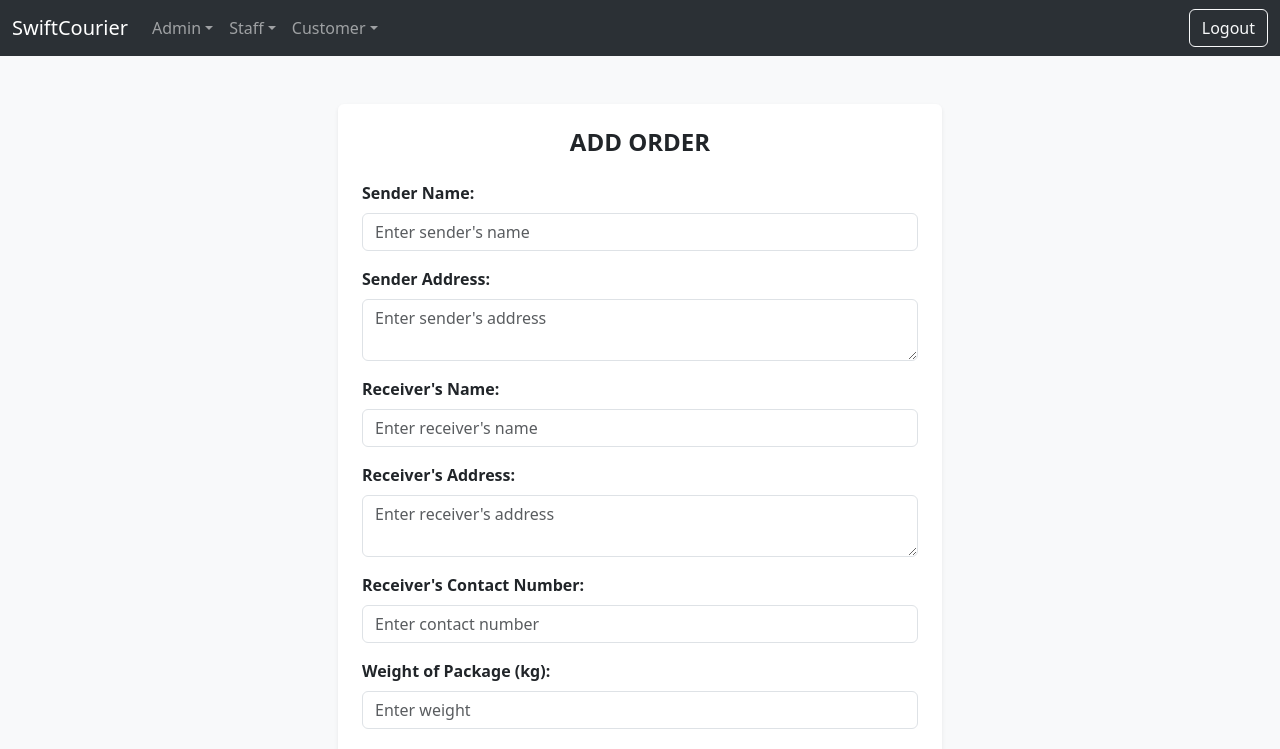
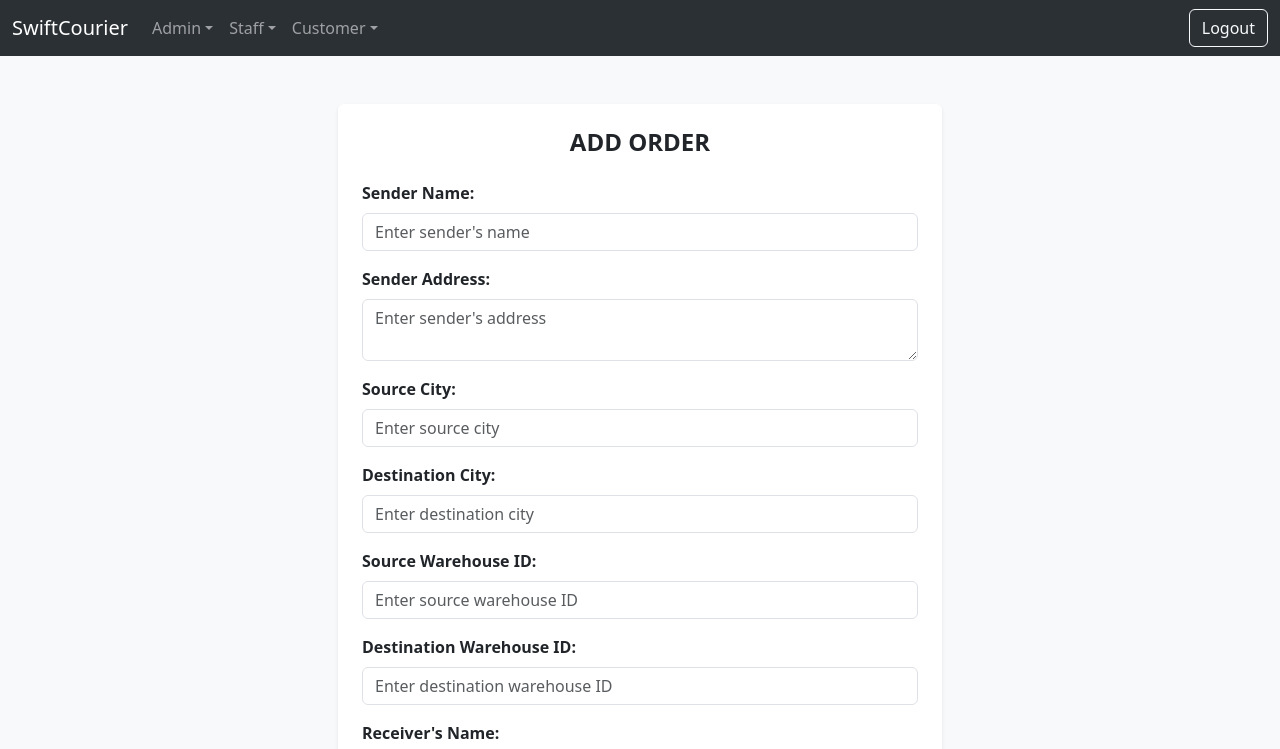
Before and after one commit to thesahilganbhoj/SwiftCourier, a React (Vite) app in the folder Frontend/: page /customer/add-courier in a window 1280 px wide. Shown: the top 749 px of the page. Built offline with nearby package versions, Linux system fonts and the light colour scheme.

Commit message:
frontend changes for add order page

```diff
--- a/Frontend/src/pages/AddCourier.jsx
+++ b/Frontend/src/pages/AddCourier.jsx
@@ -1,58 +1,212 @@
-// import React from 'react'
- import Navbar from '../components/Navbar'
+import React, { useState } from "react";
+import Navbar from "../components/Navbar";
+import { addOrder } from "../services/customer_order";
 
+export default function AddCourier() {
+  const [formData, setFormData] = useState({
+    senderName: "",
+    senderAddress: "",
+    receiverName: "",
+    receiverAddress: "",
+    receiverContact: "",
+    weight: "",
+    description: "",
+    sourceCity: "",
+    destinationCity: "",
+    sourceWarehouseId: "",
+    destinationWarehouseId: "",
+    customer: { customerId: 1 } // Example static customer ID
+  });
 
-export default function Component() {
+  const handleChange = (e) => {
+    const { name, value } = e.target;
+    setFormData((prev) => ({
+      ...prev,
+      [name]: value
+    }));
+  };
+
+  const handleSubmit = async (e) => {
+    e.preventDefault();
+    try {
+      const res = await addOrder(formData);
+      alert(`Order added successfully! Tracking ID: ${res.data.trackingId}`);
+      handleReset();
+    } catch (error) {
+      alert("Failed to add order.");
+      console.error(error);
+    }
+  };
+
+  const handleReset = () => {
+    setFormData({
+      senderName: "",
+      senderAddress: "",
+      receiverName: "",
+      receiverAddress: "",
+      receiverContact: "",
+      weight: "",
+      description: "",
+      sourceCity: "",
+      destinationCity: "",
+      sourceWarehouseId: "",
+      destinationWarehouseId: "",
+      customer: { customerId: 1 }
+    });
+  };
+
   return (
     <>
       <Navbar />
-
       <div className="container-fluid py-5 bg-light min-vh-100 d-flex align-items-center justify-content-center">
         <div className="row w-100 justify-content-center">
           <div className="col-12 col-md-8 col-lg-6">
             <div className="card shadow-sm border-0">
               <div className="card-body p-4">
-              <h4 className="card-title text-center mb-4 fw-bold text-uppercase">Add Order</h4>
+                <h4 className="card-title text-center mb-4 fw-bold text-uppercase">
+                  Add Order
+                </h4>
 
-              <form>
+                <form onSubmit={handleSubmit}>
                   <div className="mb-3">
                     <label className="form-label fw-semibold">Sender Name:</label>
-                  <input className="form-control" placeholder="Enter sender's name" />
+                    <input
+                      className="form-control"
+                      name="senderName"
+                      value={formData.senderName}
+                      onChange={handleChange}
+                      placeholder="Enter sender's name"
+                    />
                   </div>
 
                   <div className="mb-3">
                     <label className="form-label fw-semibold">Sender Address:</label>
-                  <textarea className="form-control" rows="2" placeholder="Enter sender's address"></textarea>
+                    <textarea
+                      className="form-control"
+                      name="senderAddress"
+                      value={formData.senderAddress}
+                      onChange={handleChange}
+                      rows="2"
+                      placeholder="Enter sender's address"
+                    />
+                  </div>
+
+                  <div className="mb-3">
+                    <label className="form-label fw-semibold">Source City:</label>
+                    <input
+                      className="form-control"
+                      name="sourceCity"
+                      value={formData.sourceCity}
+                      onChange={handleChange}
+                      placeholder="Enter source city"
+                    />
+                  </div>
+
+                  <div className="mb-3">
+                    <label className="form-label fw-semibold">Destination City:</label>
+                    <input
+                      className="form-control"
+                      name="destinationCity"
+                      value={formData.destinationCity}
+                      onChange={handleChange}
+                      placeholder="Enter destination city"
+                    />
+                  </div>
+
+                  <div className="mb-3">
+                    <label className="form-label fw-semibold">Source Warehouse ID:</label>
+                    <input
+                      className="form-control"
+                      name="sourceWarehouseId"
+                      type="number"
+                      value={formData.sourceWarehouseId}
+                      onChange={handleChange}
+                      placeholder="Enter source warehouse ID"
+                    />
+                  </div>
+
+                  <div className="mb-3">
+                    <label className="form-label fw-semibold">Destination Warehouse ID:</label>
+                    <input
+                      className="form-control"
+                      name="destinationWarehouseId"
+                      type="number"
+                      value={formData.destinationWarehouseId}
+                      onChange={handleChange}
+                      placeholder="Enter destination warehouse ID"
+                    />
                   </div>
 
                   <div className="mb-3">
                     <label className="form-label fw-semibold">Receiver's Name:</label>
-                  <input className="form-control" placeholder="Enter receiver's name" />
+                    <input
+                      className="form-control"
+                      name="receiverName"
+                      value={formData.receiverName}
+                      onChange={handleChange}
+                      placeholder="Enter receiver's name"
+                    />
                   </div>
 
                   <div className="mb-3">
                     <label className="form-label fw-semibold">Receiver's Address:</label>
-                  <textarea className="form-control" rows="2" placeholder="Enter receiver's address"></textarea>
+                    <textarea
+                      className="form-control"
+                      name="receiverAddress"
+                      value={formData.receiverAddress}
+                      onChange={handleChange}
+                      rows="2"
+                      placeholder="Enter receiver's address"
+                    />
                   </div>
 
                   <div className="mb-3">
                     <label className="form-label fw-semibold">Receiver's Contact Number:</label>
-                  <input className="form-control" type="tel" placeholder="Enter contact number" />
+                    <input
+                      className="form-control"
+                      type="tel"
+                      name="receiverContact"
+                      value={formData.receiverContact}
+                      onChange={handleChange}
+                      placeholder="Enter contact number"
+                    />
                   </div>
 
                   <div className="mb-3">
                     <label className="form-label fw-semibold">Weight of Package (kg):</label>
-                  <input className="form-control" type="number" min="0" placeholder="Enter weight" />
+                    <input
+                      className="form-control"
+                      type="number"
+                      name="weight"
+                      value={formData.weight}
+                      onChange={handleChange}
+                      placeholder="Enter weight"
+                    />
                   </div>
 
                   <div className="mb-4">
                     <label className="form-label fw-semibold">Description:</label>
-                  <textarea className="form-control" rows="3" placeholder="Enter package description"></textarea>
+                    <textarea
+                      className="form-control"
+                      name="description"
+                      value={formData.description}
+                      onChange={handleChange}
+                      rows="3"
+                      placeholder="Enter package description"
+                    />
                   </div>
 
                   <div className="d-flex justify-content-center gap-3">
-                  <button className="btn btn-outline-primary px-4">Add Order</button>
-                  <button className="btn btn-outline-secondary px-4">Reset</button>
+                    <button type="submit" className="btn btn-outline-primary px-4">
+                      Add Order
+                    </button>
+                    <button
+                      type="button"
+                      onClick={handleReset}
+                      className="btn btn-outline-secondary px-4"
+                    >
+                      Reset
+                    </button>
                   </div>
                 </form>
 
--- a/Frontend/src/services/customer_order.js
+++ b/Frontend/src/services/customer_order.js
@@ -45,3 +45,15 @@ export const trackOrderByTrackingId = async (trackingId) => {
     throw err;
   }
 };
+
+
+// 🔸 Add new order
+export const addOrder = async (orderData) => {
+  try {
+    const response = await axios.post(`${BASE_URL}/orders/add`, orderData);
+    return response.data;
+  } catch (error) {
+    console.error("Failed to add order:", error);
+    throw error;
+  }
+};
```
Lines whose indentation alone changed are shown as unchanged.
